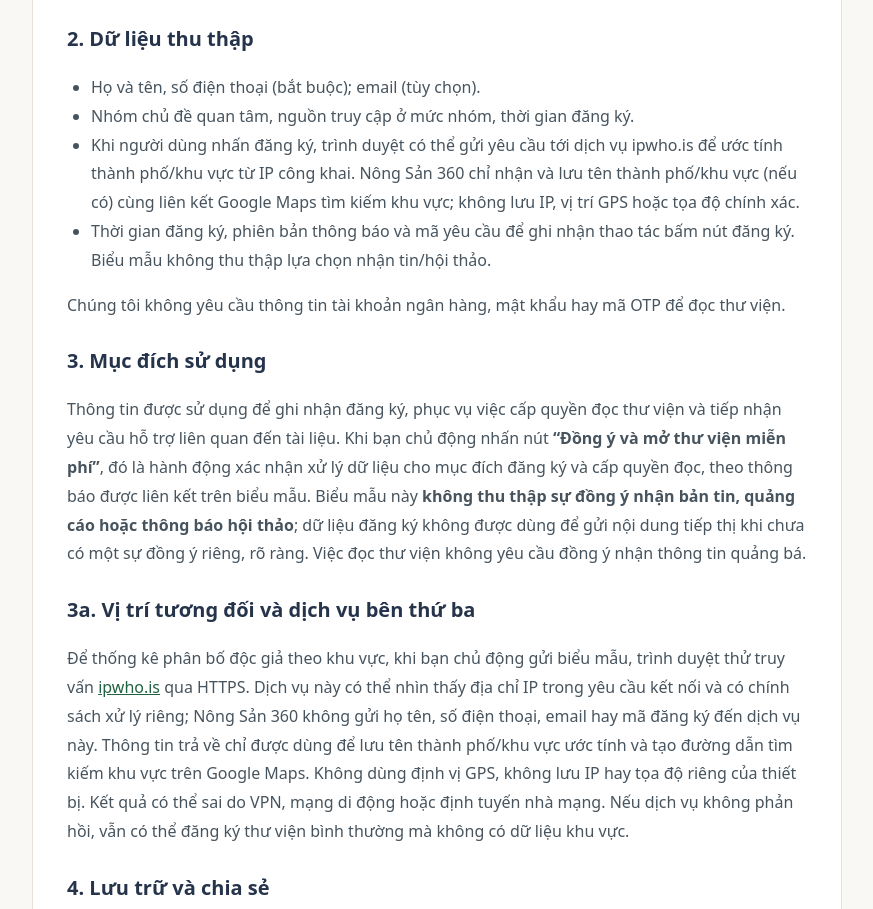
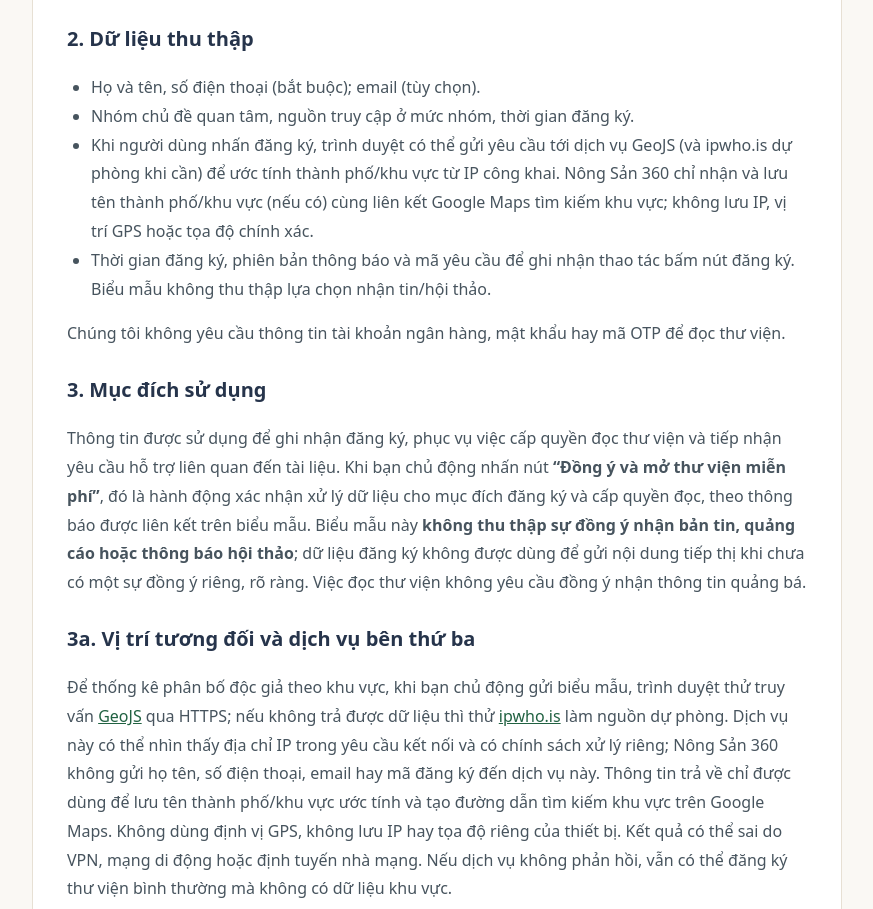
Before and after one commit to nmtu1525-art/nongsan360, a plain HTML site: page chinh-sach-du-lieu.html in a window 1280 px wide. Shown: the part 428-1337 px from the top of the page, without its empty margins (203-1076 px from the left). Drawn offline with Linux system fonts and the light colour scheme.

Commit message:
Disclose GeoJS city lookup and optional ipwho.is fallback in privacy policy

```diff
--- a/chinh-sach-du-lieu.html
+++ b/chinh-sach-du-lieu.html
@@ -23,12 +23,12 @@
 <h2>1. Đơn vị tiếp nhận thông tin</h2>
 <p><strong>Nông Sản 360</strong> là trang thông tin, thư viện kiến thức độc lập về nông sản và hàng hóa phái sinh; không phải website chính thức của SFVN hoặc MXV. Liên hệ về dữ liệu cá nhân qua <a href="tel:0985272776">0985 272 776</a> hoặc <a href="https://m.me/1388965107640064" target="_blank" rel="noopener">Messenger Nông Sản 360</a>.</p>
 <h2>2. Dữ liệu thu thập</h2>
-<ul><li>Họ và tên, số điện thoại (bắt buộc); email (tùy chọn).</li><li>Nhóm chủ đề quan tâm, nguồn truy cập ở mức nhóm, thời gian đăng ký.</li><li>Khi người dùng nhấn đăng ký, trình duyệt có thể gửi yêu cầu tới dịch vụ ipwho.is để ước tính thành phố/khu vực từ IP công khai. Nông Sản 360 chỉ nhận và lưu tên thành phố/khu vực (nếu có) cùng liên kết Google Maps tìm kiếm khu vực; không lưu IP, vị trí GPS hoặc tọa độ chính xác.</li><li>Thời gian đăng ký, phiên bản thông báo và mã yêu cầu để ghi nhận thao tác bấm nút đăng ký. Biểu mẫu không thu thập lựa chọn nhận tin/hội thảo.</li></ul>
+<ul><li>Họ và tên, số điện thoại (bắt buộc); email (tùy chọn).</li><li>Nhóm chủ đề quan tâm, nguồn truy cập ở mức nhóm, thời gian đăng ký.</li><li>Khi người dùng nhấn đăng ký, trình duyệt có thể gửi yêu cầu tới dịch vụ GeoJS (và ipwho.is dự phòng khi cần) để ước tính thành phố/khu vực từ IP công khai. Nông Sản 360 chỉ nhận và lưu tên thành phố/khu vực (nếu có) cùng liên kết Google Maps tìm kiếm khu vực; không lưu IP, vị trí GPS hoặc tọa độ chính xác.</li><li>Thời gian đăng ký, phiên bản thông báo và mã yêu cầu để ghi nhận thao tác bấm nút đăng ký. Biểu mẫu không thu thập lựa chọn nhận tin/hội thảo.</li></ul>
 <p>Chúng tôi không yêu cầu thông tin tài khoản ngân hàng, mật khẩu hay mã OTP để đọc thư viện.</p>
 <h2>3. Mục đích sử dụng</h2>
 <p>Thông tin được sử dụng để ghi nhận đăng ký, phục vụ việc cấp quyền đọc thư viện và tiếp nhận yêu cầu hỗ trợ liên quan đến tài liệu. Khi bạn chủ động nhấn nút <strong>“Đồng ý và mở thư viện miễn phí”</strong>, đó là hành động xác nhận xử lý dữ liệu cho mục đích đăng ký và cấp quyền đọc, theo thông báo được liên kết trên biểu mẫu. Biểu mẫu này <strong>không thu thập sự đồng ý nhận bản tin, quảng cáo hoặc thông báo hội thảo</strong>; dữ liệu đăng ký không được dùng để gửi nội dung tiếp thị khi chưa có một sự đồng ý riêng, rõ ràng. Việc đọc thư viện không yêu cầu đồng ý nhận thông tin quảng bá.</p>
 <h2>3a. Vị trí tương đối và dịch vụ bên thứ ba</h2>
-<p>Để thống kê phân bố độc giả theo khu vực, khi bạn chủ động gửi biểu mẫu, trình duyệt thử truy vấn <a href="https://ipwhois.io/documentation" target="_blank" rel="noopener noreferrer">ipwho.is</a> qua HTTPS. Dịch vụ này có thể nhìn thấy địa chỉ IP trong yêu cầu kết nối và có chính sách xử lý riêng; Nông Sản 360 không gửi họ tên, số điện thoại, email hay mã đăng ký đến dịch vụ này. Thông tin trả về chỉ được dùng để lưu tên thành phố/khu vực ước tính và tạo đường dẫn tìm kiếm khu vực trên Google Maps. Không dùng định vị GPS, không lưu IP hay tọa độ riêng của thiết bị. Kết quả có thể sai do VPN, mạng di động hoặc định tuyến nhà mạng. Nếu dịch vụ không phản hồi, vẫn có thể đăng ký thư viện bình thường mà không có dữ liệu khu vực.</p>
+<p>Để thống kê phân bố độc giả theo khu vực, khi bạn chủ động gửi biểu mẫu, trình duyệt thử truy vấn <a href="https://www.geojs.io/" target="_blank" rel="noopener noreferrer">GeoJS</a> qua HTTPS; nếu không trả được dữ liệu thì thử <a href="https://ipwhois.io/documentation" target="_blank" rel="noopener noreferrer">ipwho.is</a> làm nguồn dự phòng. Dịch vụ này có thể nhìn thấy địa chỉ IP trong yêu cầu kết nối và có chính sách xử lý riêng; Nông Sản 360 không gửi họ tên, số điện thoại, email hay mã đăng ký đến dịch vụ này. Thông tin trả về chỉ được dùng để lưu tên thành phố/khu vực ước tính và tạo đường dẫn tìm kiếm khu vực trên Google Maps. Không dùng định vị GPS, không lưu IP hay tọa độ riêng của thiết bị. Kết quả có thể sai do VPN, mạng di động hoặc định tuyến nhà mạng. Nếu dịch vụ không phản hồi, vẫn có thể đăng ký thư viện bình thường mà không có dữ liệu khu vực.</p>
 <h2>4. Lưu trữ và chia sẻ</h2>
 <p>Dữ liệu đăng ký được lưu vào Google Sheets không công khai, do tài khoản quản lý Nông Sản 360 kiểm soát. Chỉ người được ủy quyền thực hiện công việc mới được truy cập. Không tự động chuyển dữ liệu đăng ký cho SFVN, MXV hoặc bên khác. Dữ liệu được rà soát và xóa khi hết nhu cầu phù hợp với mục đích đã thông báo hoặc khi có yêu cầu hợp lệ, trừ trường hợp pháp luật yêu cầu lưu giữ.</p>
 <h2>5. Ghi nhớ đăng ký</h2>
```
